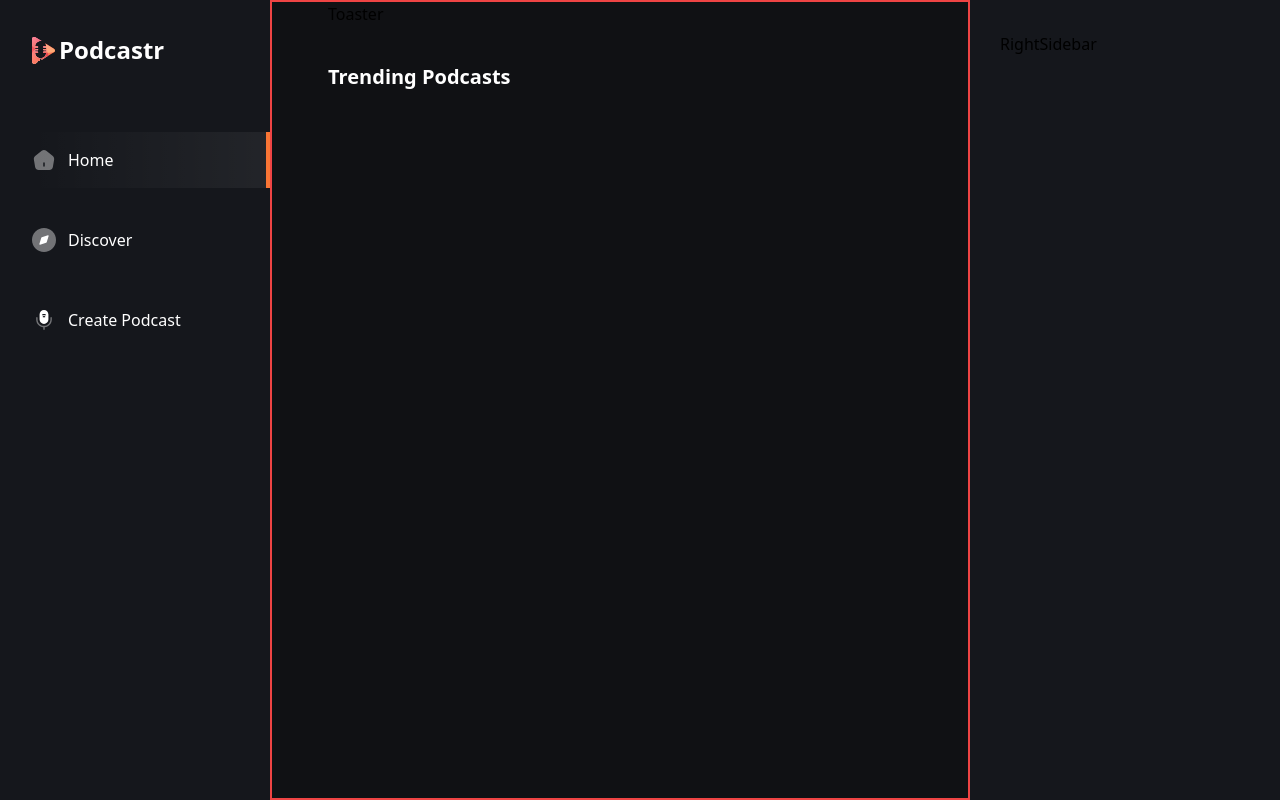
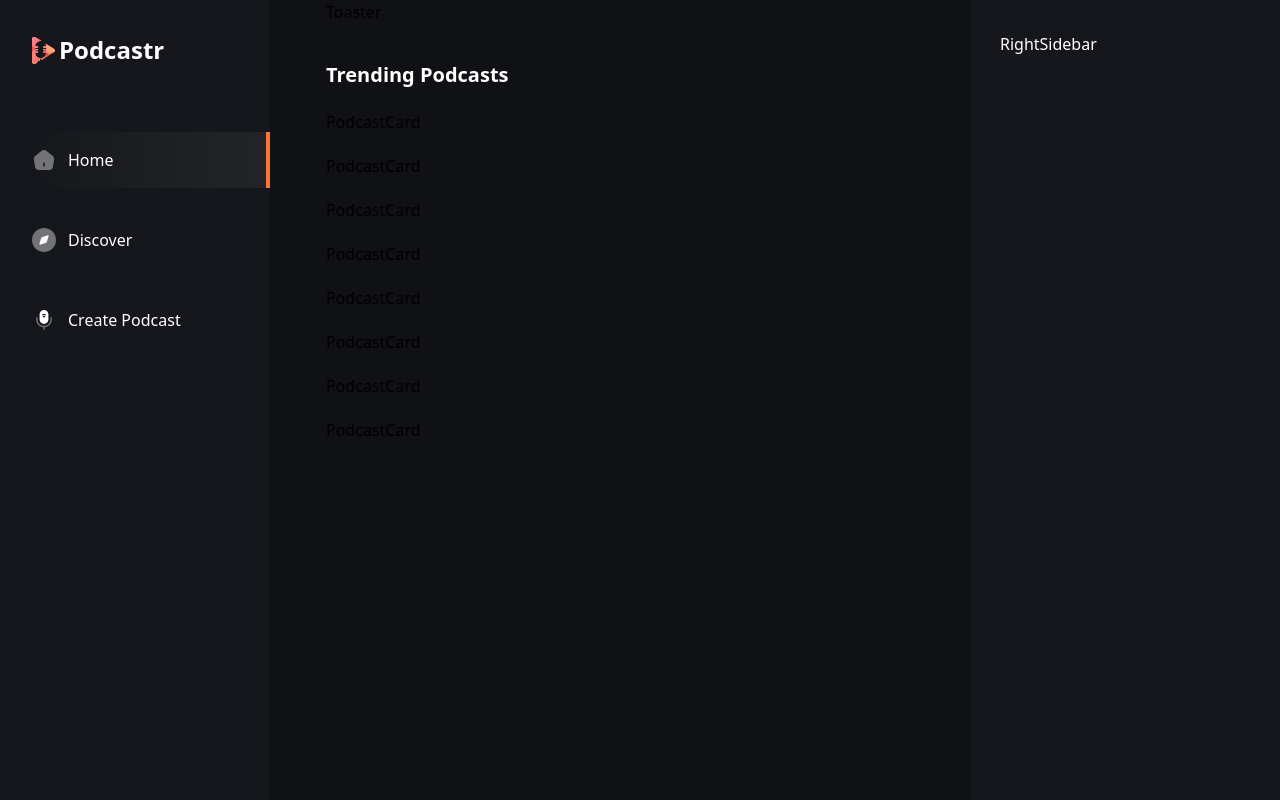
Before and after one commit to AryanBhardwaj789/Podcastr, a Next.js app: page / in a window 1280 px wide. Built offline with nearby package versions, Linux system fonts and the light colour scheme.

Commit message:
Right Sidebar Completed - Starting Homepage Layout

```diff
--- a/app/(root)/create-podcast/page.tsx
+++ b/app/(root)/create-podcast/page.tsx
@@ -2,7 +2,9 @@ import React from 'react'
 
 const CreatePodcast = () => {
   return (
-    <div>CreatePodcast</div>
+    <div>
+      <h1 className='text-20 font-bold text-white-1'>Create Podcast</h1>
+    </div>
   )
 }
 
--- a/app/(root)/discover/page.tsx
+++ b/app/(root)/discover/page.tsx
@@ -2,7 +2,9 @@ import React from 'react'
 
 const Discover = () => {
   return (
-    <div>Discover</div>
+    <div>
+      <h1 className='text-20 font-bold text-white-1'>Discover</h1>
+    </div>
   )
 }
 
--- a/app/(root)/layout.tsx
+++ b/app/(root)/layout.tsx
@@ -13,7 +13,7 @@ export default function RootLayout({
         <main className="relative flex bg-black-3">
             <LeftSidebar />
 
-            <section className="border-2 border-red-500 flex min-h-screen flex-1 flex-col px-4 sm:px-14">
+            <section className="flex min-h-screen flex-1 flex-col px-4 sm:px-14">
               <div className="mx-auto flex w-full max-w-5xl flex-col max-sm:px-4">
                 <div className="flex h-16 items-center justify-between md:hidden">
                   <Image src="/icons/logo.svg" width={30} height={30} alt="menu icon" />
--- a/app/(root)/page.tsx
+++ b/app/(root)/page.tsx
@@ -1,4 +1,6 @@
+import PodcastCard from '@/components/PodcastCard'
 import { Button } from '@/components/ui/button'
+import { podcastData } from '@/constants'
 import React from 'react'
 
 const page = () => {
@@ -6,7 +8,15 @@ const page = () => {
     <div className='mt-9 flex flex-col gap-9'>
       <section className='flex flex-col gap-5'>
         <h1 className='text-20 font-bold text-white-1'>Trending Podcasts</h1>
-        {/* <Button className='text-white-1 bg-orange-1'>Button</Button> */}
+        {podcastData.map(({id, title, description, imgURL}) => (
+          <PodcastCard
+          key={id}
+          imgUrl={imgURL}
+          title={title}
+          description={description}
+          podcastId={id}
+          />
+        ))}
       </section>
     </div>
   )
--- /dev/null
+++ b/components/PodcastCard.tsx
@@ -0,0 +1,16 @@
+import React from 'react'
+
+const PodcastCard = ({
+    imgUrl, title, description, podcastId
+}: {
+    imgUrl: string,
+    title: string,
+    description: string,
+    podcastId: number
+}) => {
+    return (
+        <div className='cursor-pointer'>PodcastCard</div>
+    )
+}
+
+export default PodcastCard
--- a/components/RightSidebar.tsx
+++ b/components/RightSidebar.tsx
@@ -2,7 +2,7 @@ import React from 'react'
 
 const RightSidebar = () => {
   return (
-    <section className='right_sidebar'>RightSidebar</section>
+    <section className='right_sidebar text-white-1 '>RightSidebar</section>
   )
 }
 
```
